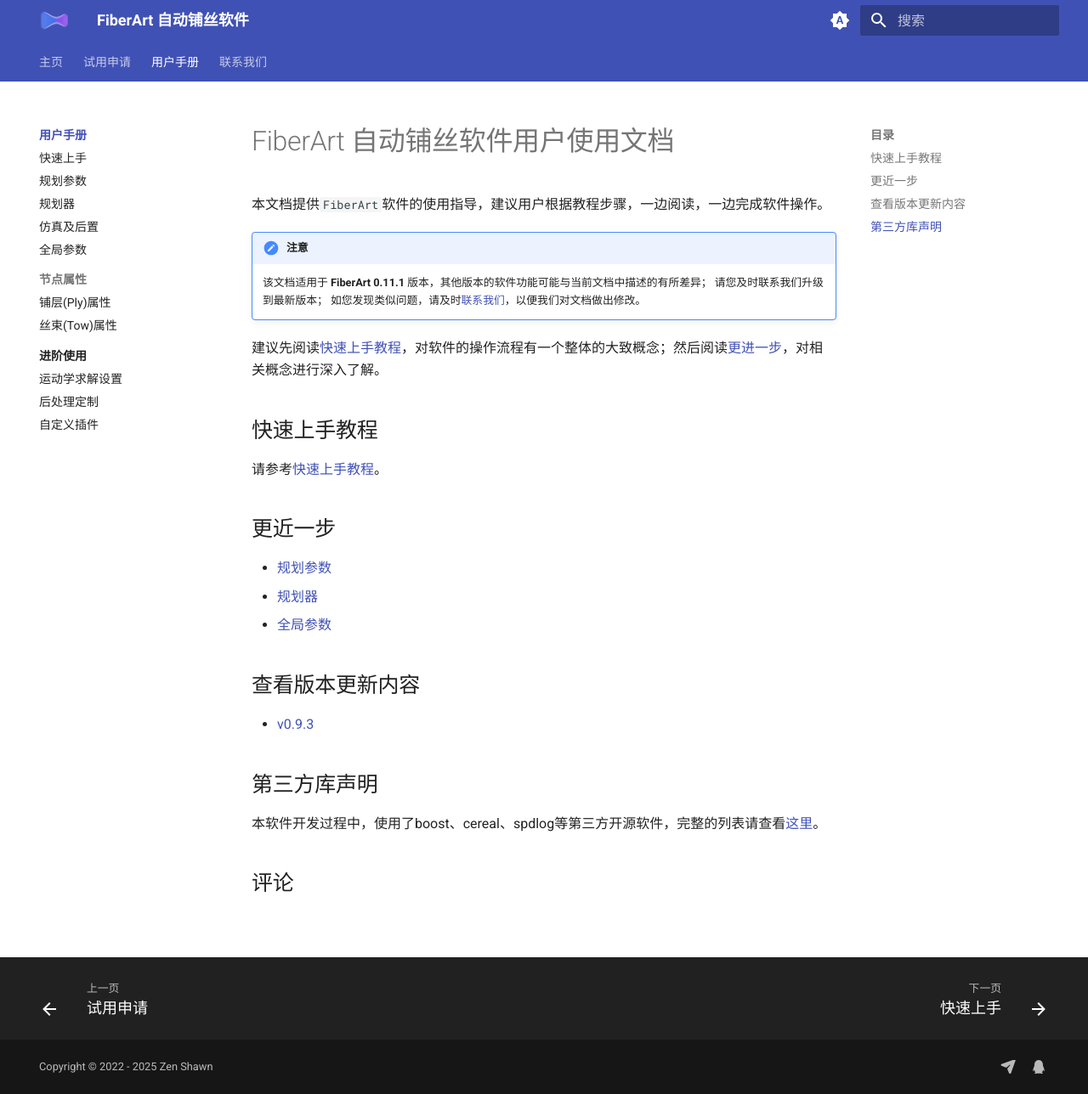
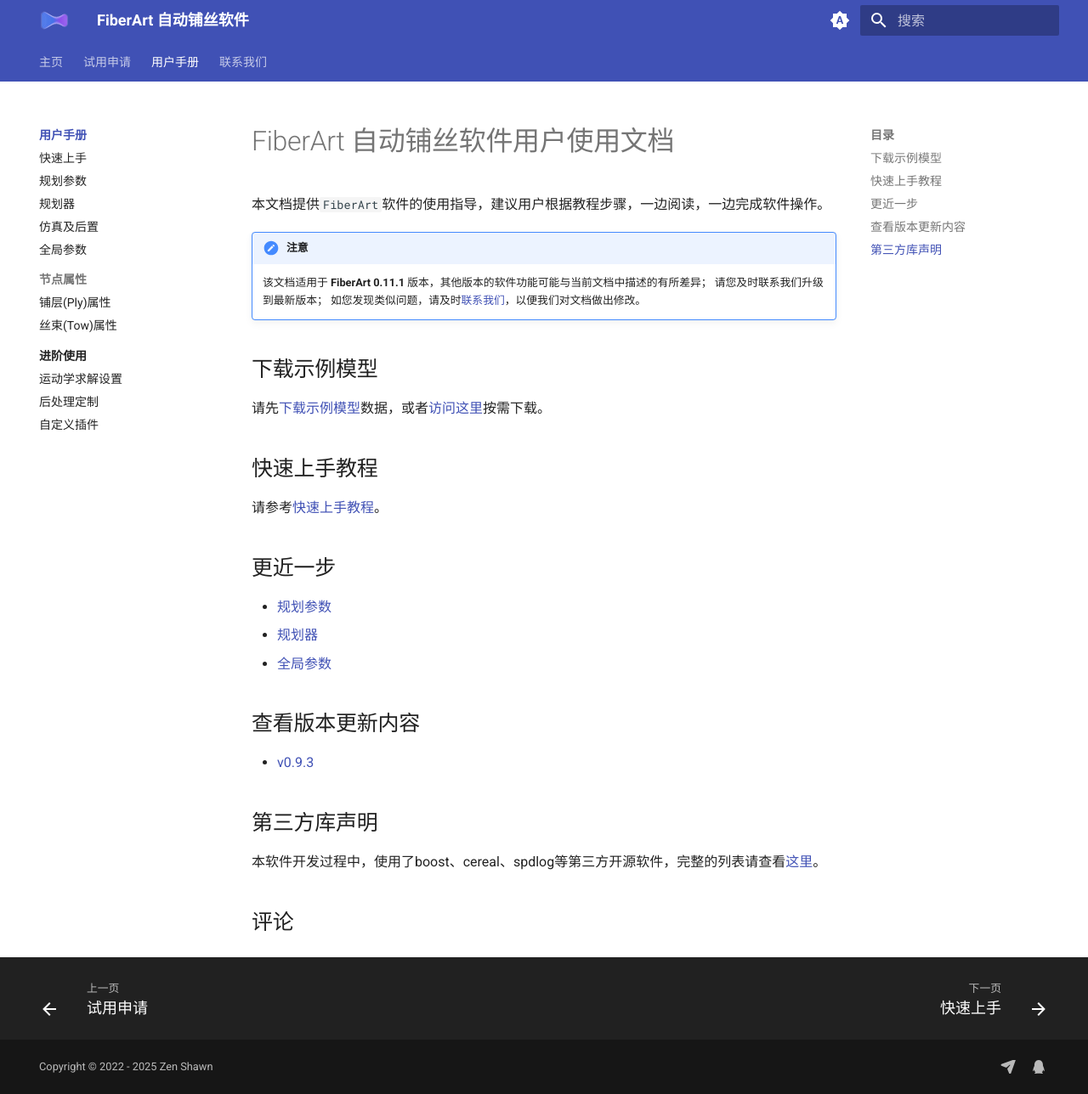
Before and after one commit to xiaodaxia-2008/FiberArtDocumentation, an MkDocs documentation site: the page built from docs/user_guides/index.md, in a window 1280 px wide and 1288 px high. Shown: the whole window at 85% size. Built offline with MkDocs 1.6.1 and Material for MkDocs 9.7.7, drawn with Linux system fonts in a browser that asks for light colours; comment, search, counter and statistics services are not loaded.

Commit message:
add guide to download data

```diff
--- a/docs/user_guides/index.md
+++ b/docs/user_guides/index.md
@@ -7,13 +7,15 @@
     请您及时联系我们升级到最新版本；
     如您发现类似问题，请及时[联系我们](mailto:fiberart@duck.com)，以便我们对文档做出修改。
 
-建议先阅读[快速上手教程](./getting_started.md)，对软件的操作流程有一个整体的大致概念；然后阅读[更进一步](#deep-dive)，对相关概念进行深入了解。
+## 下载示例模型
 
-## 快速上手教程 {#getting-started}
+请先[下载示例模型](https://gitee.com/zen_shawn/FiberArtData/repository/archive/master.zip)数据，或者[访问这里](https://gitee.com/zen_shawn/FiberArtData)按需下载。
+
+## 快速上手教程
 
 请参考[快速上手教程](getting_started.md)。
 
-## 更近一步 {#deep-dive}
+## 更近一步
 - [规划参数](./plan_parameters.md)
 - [规划器](./ply_planner.md)
 - [全局参数](./global_parameters.md)
```
